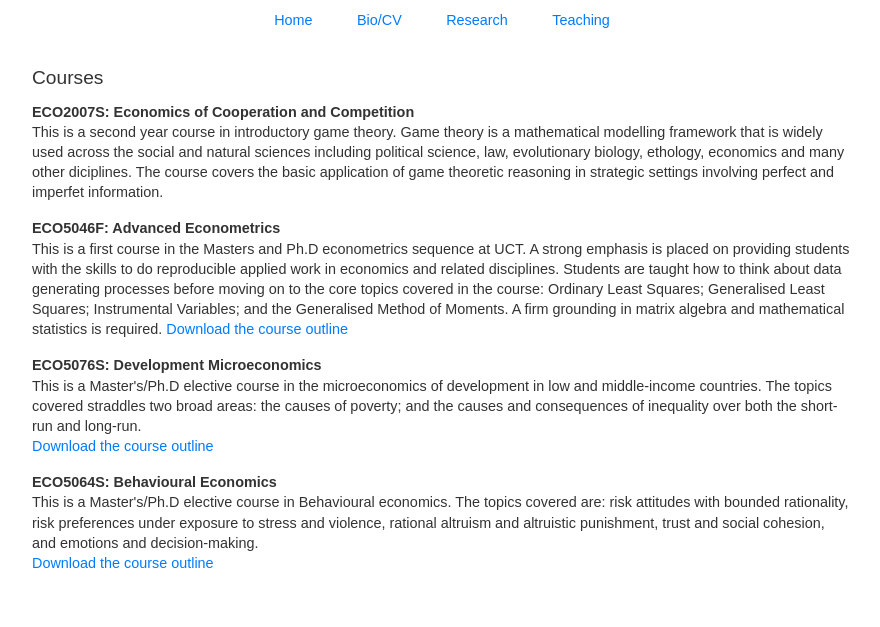
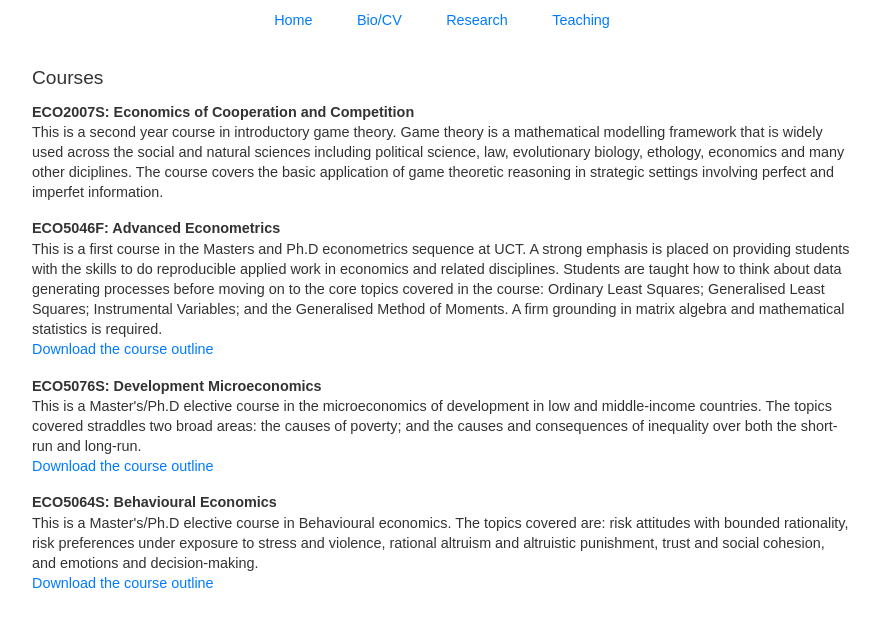
Before and after one commit to mkeswell/mkeswell.github.io, a plain HTML site: page teaching.html in a window 1280 px wide. Shown: the part 81-708 px from the top of the page, without its empty margins (198-1078 px from the left). Drawn offline with Linux system fonts and the light colour scheme.

Commit message:
Update 2
Added break.

```diff
--- a/teaching.html
+++ b/teaching.html
@@ -211,10 +211,10 @@
         A strong emphasis is placed on providing students with the skills to do reproducible applied work in economics and related disciplines.
         Students are taught how to think about data generating processes before moving on to the core topics covered in the course: Ordinary Least Squares;
         Generalised Least Squares; Instrumental Variables; and the Generalised Method of Moments.
-        A firm grounding in matrix algebra and mathematical statistics is required.
+        A firm grounding in matrix algebra and mathematical statistics is required.<br>
+
         <a href="ECO5046F_outline.pdf">Download the course outline</a>
       </p>
-
       <p>
         <strong>ECO5076S: Development Microeconomics</strong><br>
         This is a Master's/Ph.D elective course in the microeconomics of development in low and middle-income countries.
```
